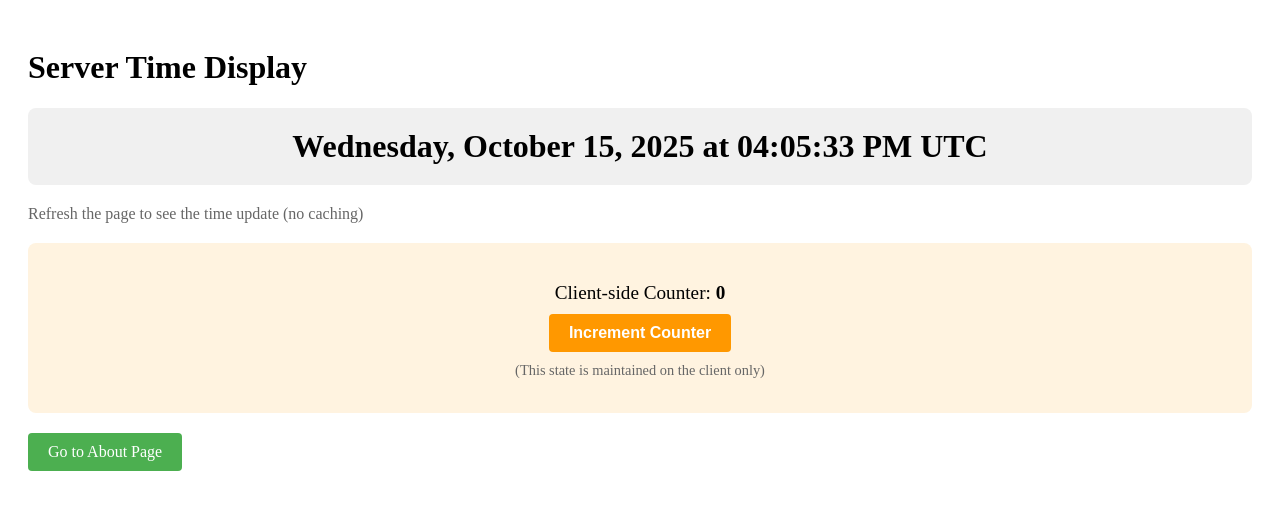
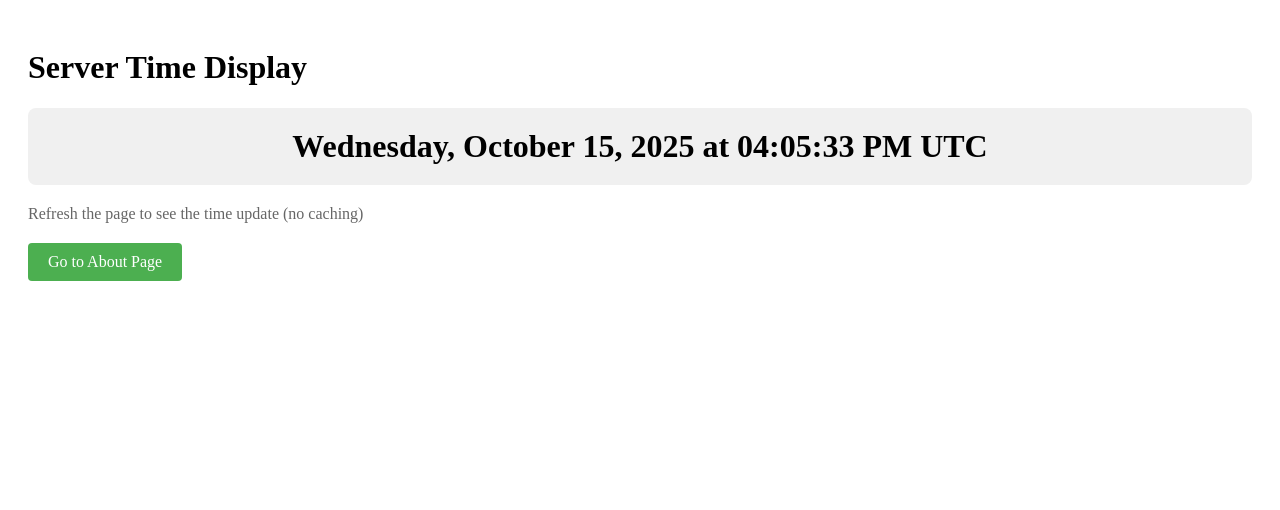
Before and after one commit to nicdillon/navigation-test, a Next.js app: page / in a window 1280 px wide. Shown: the top 510 px of the page. Built offline with nearby package versions, Linux system fonts and the light colour scheme.

Commit message:
Removed residual counter button

```diff
--- a/app/counter-button.tsx
+++ /dev/null
@@ -1,41 +0,0 @@
-'use client'
-
-import { useState } from 'react'
-
-export default function CounterButton() {
-  const [count, setCount] = useState(0)
-
-  return (
-    <div style={{
-      padding: '20px',
-      backgroundColor: '#fff3e0',
-      borderRadius: '8px',
-      marginTop: '20px',
-      textAlign: 'center'
-    }}>
-      <p style={{ marginBottom: '10px', fontSize: '1.2rem' }}>
-        Client-side Counter: <strong>{count}</strong>
-      </p>
-      <button
-        onClick={() => setCount(count + 1)}
-        style={{
-          padding: '10px 20px',
-          backgroundColor: '#ff9800',
-          color: 'white',
-          border: 'none',
-          borderRadius: '4px',
-          fontSize: '1rem',
-          cursor: 'pointer',
-          fontWeight: 'bold'
-        }}
-        onMouseOver={(e) => e.currentTarget.style.backgroundColor = '#f57c00'}
-        onMouseOut={(e) => e.currentTarget.style.backgroundColor = '#ff9800'}
-      >
-        Increment Counter
-      </button>
-      <p style={{ marginTop: '10px', fontSize: '0.9rem', color: '#666' }}>
-        (This state is maintained on the client only)
-      </p>
-    </div>
-  )
-}
--- a/app/page.tsx
+++ b/app/page.tsx
@@ -1,7 +1,6 @@
 // app/page.tsx
 
 import { headers } from 'next/headers'
-import CounterButton from './counter-button'
 import Link from 'next/link'
 
 async function getCurrentTime() {
@@ -40,9 +39,6 @@ export default async function Home() {
       <p style={{ marginTop: '20px', color: '#666' }}>
         Refresh the page to see the time update (no caching)
       </p>
-
-      <CounterButton />
-
       <nav style={{ marginTop: '20px' }}>
         <Link
           href="/about"
```
